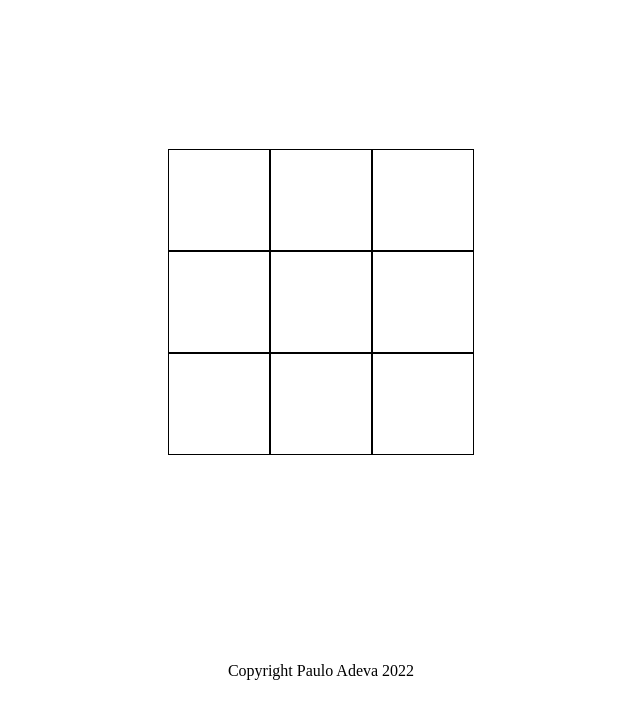
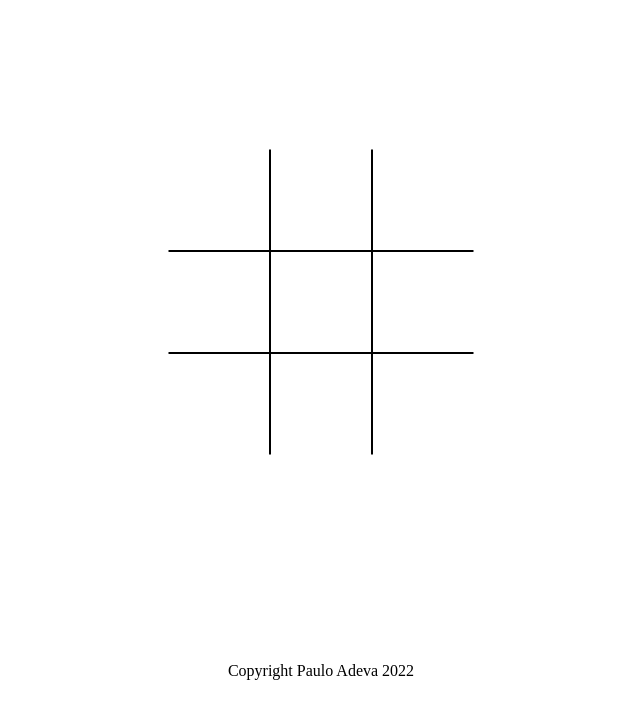
Before and after one commit to paulorox08/tic-tac-toe, a plain HTML site: page index.html in a window 1280 px wide. Shown: the part 98-800 px from the top of the page, without its empty margins (319-959 px from the left). Drawn offline with Linux system fonts and the light colour scheme.

Commit message:
fixed layout

```diff
--- a/index.html
+++ b/index.html
@@ -17,9 +17,6 @@
     <div class="textContainer"></div>
 
     <div class="container">
-        <div class="topRow"></div>
-        <div class="middleRow"></div>
-        <div class="bottomRow"></div>
     </div>
 
     <div class="footer">Copyright Paulo Adeva 2022</div>
--- a/style.css
+++ b/style.css
@@ -42,3 +42,27 @@ body {
     justify-content: center;
     font-size: 96px;
 }
+
+.square:first-child,
+.square:nth-child(2),
+.square:nth-child(3) {
+    border-top: 1px solid white;
+}
+
+.square:first-child,
+.square:nth-child(4),
+.square:nth-child(7) {
+    border-left: 1px solid white;
+}
+
+.square:nth-child(3),
+.square:nth-child(6),
+.square:nth-child(9) {
+    border-right: 1px solid white;
+}
+
+.square:nth-child(7),
+.square:nth-child(8),
+.square:nth-child(9) {
+    border-bottom: 1px solid white;
+}
```
